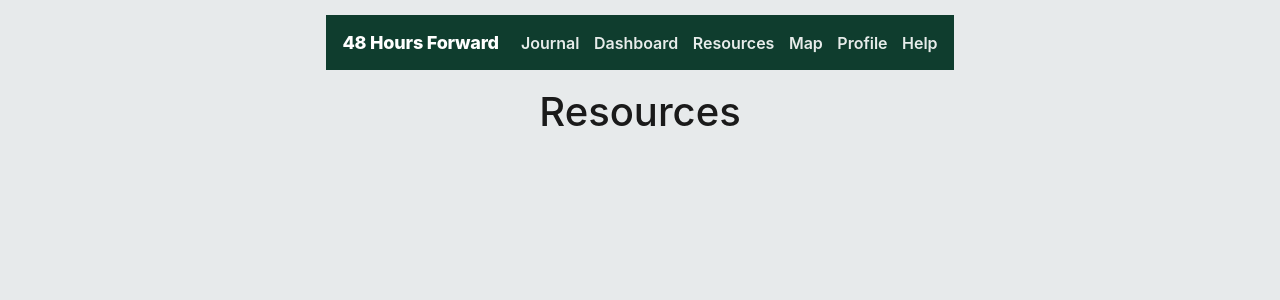
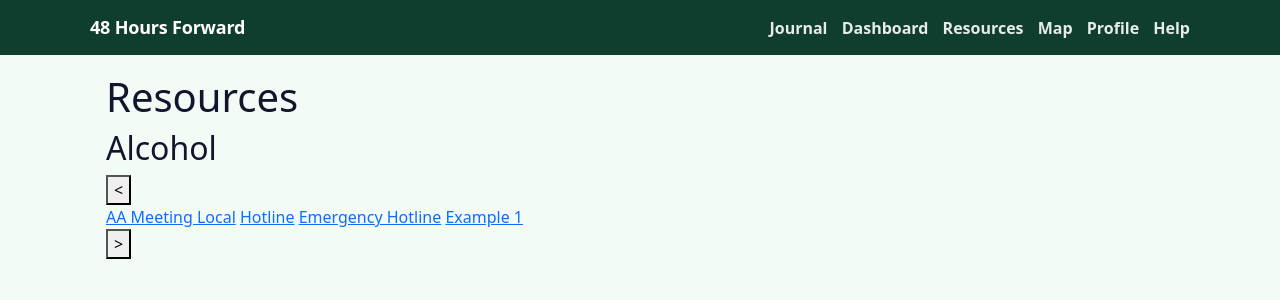
Before and after one commit to ShadowStorm0101/48_Hours_Forward, a Flask app: page /resources in a window 1280 px wide. Shown: the top 300 px of the page. Run offline with Flask 3, Linux system fonts and the light colour scheme; the visitor is signed in with stand-in values (Sample User, id 1); some libraries are stand-ins or nearby versions.

Commit message:
added initial alcohol resource row layout

```diff
--- a/app/templates/resources.html
+++ b/app/templates/resources.html
@@ -1,7 +1,6 @@
 {% extends "base.html" %}
 
 {% block head %}
-<link rel="stylesheet" href="../static/global.css">
 <link rel="stylesheet" href="../static/resources.css">
 {% endblock %}
 
@@ -9,6 +8,30 @@
 
 {% block content %}
 <div class="resources-page">
+
   <h1 class="page-title">Resources</h1>
+
+  <section class="resource-section">
+
+    <div class="resource-heading-wrap">
+      <h2 class="resource-heading">Alcohol</h2>
+    </div>
+
+    <div class="resource-row-wrap">
+
+      <button class="scroll-btn">&lt;</button>
+
+      <div class="resource-row">
+        <a href="#" class="resource-card">AA Meeting Local</a>
+        <a href="#" class="resource-card">Hotline</a>
+        <a href="#" class="resource-card">Emergency Hotline</a>
+        <a href="#" class="resource-card">Example 1</a>
+      </div>
+
+      <button class="scroll-btn">&gt;</button>
+
+    </div>
+  </section>
+
 </div>
 {% endblock %}
```
